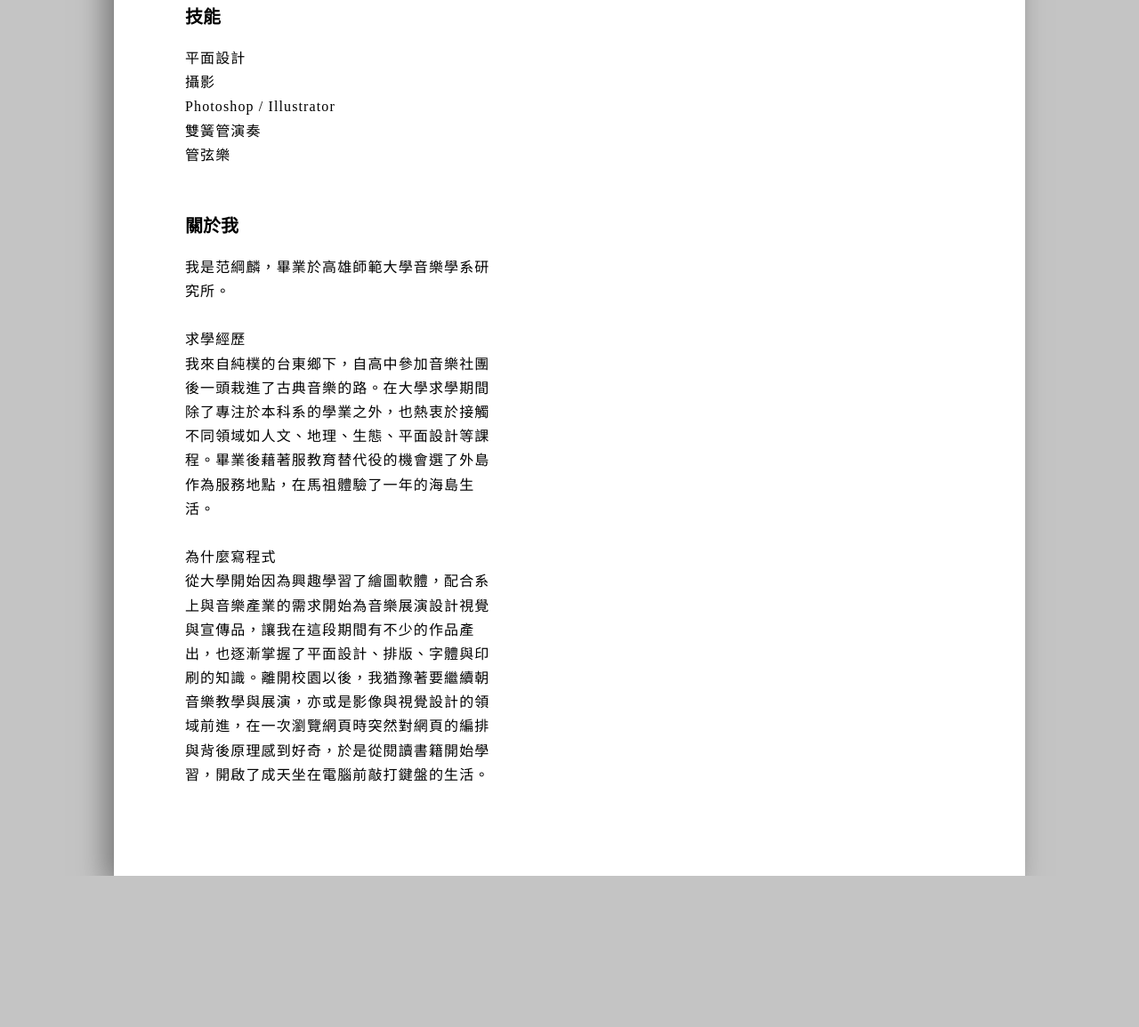
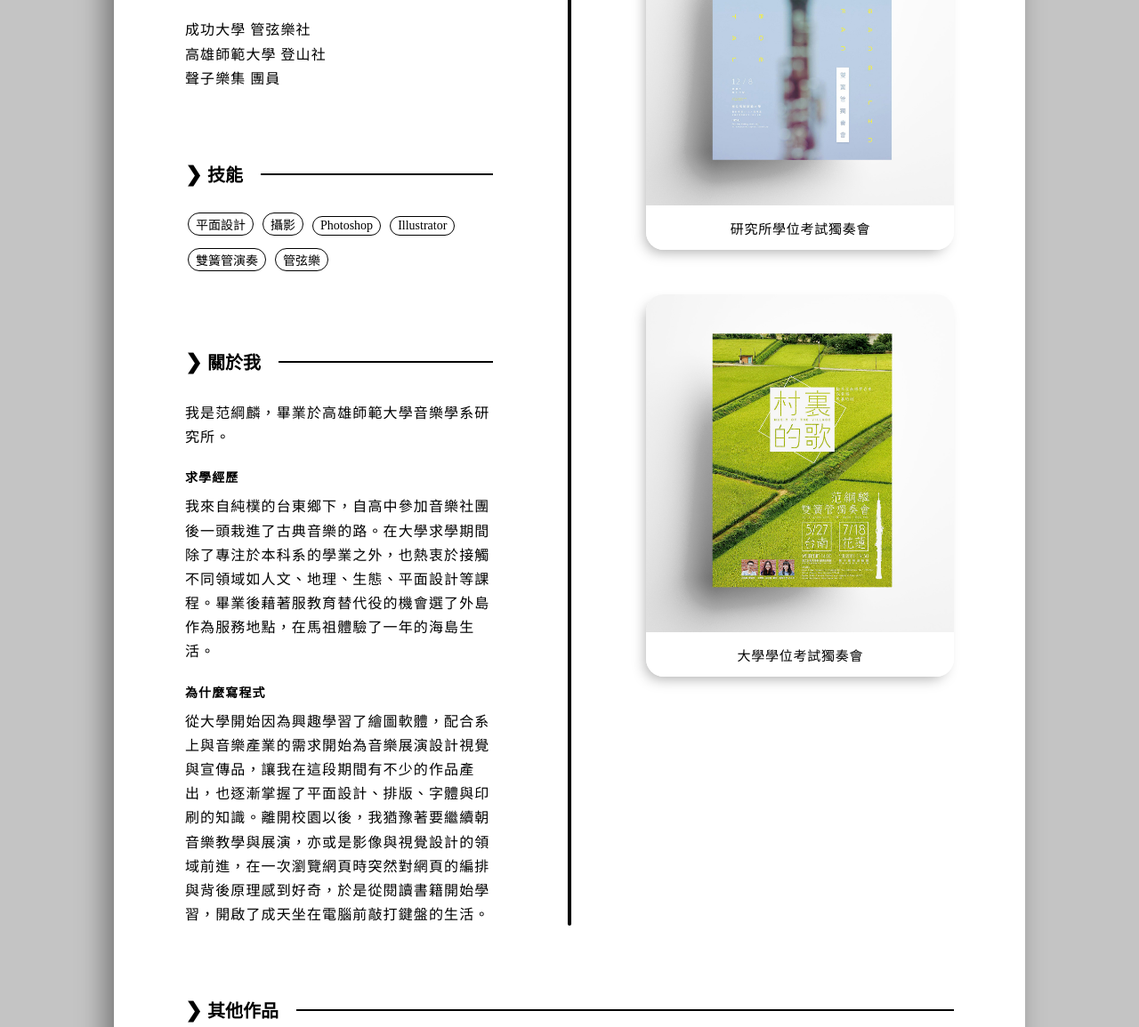
Before and after one commit to driedfishlin/-, a plain HTML site: page mine.html in a window 1280 px wide. Shown: the part 1337-2492 px from the top of the page at 89% size. Before the commit the page ends 2322 px from the top, so only its background shows below. Drawn offline with Linux system fonts and the light colour scheme.

Commit message:
初稿完成

```diff
--- a/all.scss
+++ b/all.scss
@@ -19,35 +19,36 @@ body {
 }
 
 .page {
+    // height: 100%;
     width: 1024px;
     background: rgb(255, 255, 255);
     position: relative;
     padding: 50px 80px;
-    margin: auto;
-    overflow: hidden;
-}
-
-.pageA {
-    margin: 80px auto 0px auto;
-}
-
-.pageB {
-    margin: 0px auto 80px auto;
 }
 
 .shadow {
+    // height: 100%;
     box-shadow: -10px 10px 30px #777;
     width: 1024px;
-    margin: auto;
+    border-radius: 20px;
+    overflow: hidden;
+    margin: 80px auto 80px auto;
 }
 
 // header
 .header {
     display: flex;
+    .lineCol {
+        width: 10px;
+        height: 131px;
+        background: #000;
+        margin-top: 12px;
+        margin-right: 20px;
+        // border-radius: 10px;
+    }
 }
 
 #persPhoto {
-    // position: absolute;
     width: 600px;
     position: relative;
     top: -30px;
@@ -61,14 +62,6 @@ body {
     right: -80px;
     display: flex;
     margin-top: 200px;
-}
-
-.lineCol {
-    width: 10px;
-    height: 131px;
-    background: #000;
-    margin-top: 12px;
-    margin-right: 20px;
 }
 
 h1,
@@ -100,13 +93,13 @@ h2 {
 
 //motto
 .motto {
-    // transform: rotate(-10deg);
+    transform: rotate(-10deg);
     z-index: 2;
     font-family: 'Noto Serif TC', serif;
-    width: 1024px;
+    width: 1200px;
     margin: auto;
     position: relative;
-    // left: -40px;
+    left: -170px;
     background: rgb(46, 49, 51);
     padding: 23px 0 45px 0;
     color: white;
@@ -125,7 +118,7 @@ h2 {
     .p {
         display: inline-block;
         position: relative;
-        left: 20%;
+        left: 24%;
         top: -4px;
         width: 80%;
     }
@@ -139,37 +132,178 @@ h2 {
 
 .curlyBracesL {
     position: absolute;
-    left: 130px;
+    left: 210px;
 }
 
 .curlyBracesR {
     position: absolute;
-    right: 130px;
+    right: 210px;
+}
+
+// contact
+.contact {
+    font-family: 'Noto Sans TC', sans-serif;
+    font-weight: 700;
+    width: 100%;
+    position: relative;
+    letter-spacing: 0.08em;
+}
+
+.information {
+    position: absolute;
+    top: 30px;
+    right: 0px;
 }
 
 // main
 .main {
     display: flex;
     justify-content: space-between;
+    margin-top: 200px;
+    height: 100%;
+    h5 {
+        font-size: 20px;
+        margin: 0px 0 20px 0;
+        font-family: 'Noto Serif TC', serif;
+        font-weight: 600;
+        display: inline-block;
+        position: absolute;
+        background: #FFF;
+        z-index: 1;
+        &::before {
+            content: "❯ ";
+            font-size: 23px;
+        }
+        &::after {
+            content: "　";
+        }
+    }
+    .hr {
+        display: inline-block;
+        width: 100%;
+        position: relative;
+        // left: 10px;
+        top: 2px;
+        background: #000;
+        height: 2px;
+    }
+    .lineCol {
+        width: 4px;
+        border-radius: 5px;
+        background: #000;
+        margin-top: 27px;
+        margin-bottom: 80px;
+    }
 }
 
 .article {
     width: 40%;
     margin-top: 20px;
     .card {
-        margin-bottom: 50px;
-    }
-    h5 {
-        font-size: 20px;
-        margin: 0px 0 20px 0;
+        margin-bottom: 80px;
+        position: relative;
     }
     p {
+        font-size: 16px;
         letter-spacing: 0.07em;
         line-height: 1.7;
+        font-family: 'Noto Sans TC', sans-serif;
+        margin-top: 40px;
+        .bold {
+            font-weight: 700;
+            font-size: 14px;
+            &::after {
+                content: "　";
+                font-size: 30px;
+            }
+        }
+    }
+    .skill {
+        font-size: 14px;
+        border: 1px solid #000;
+        display: inline-block;
+        border-radius: 15px;
+        padding: 2px 8px;
+        margin: 7px 3px;
+    }
+    .skillA {
+        margin-top: 40px;
     }
 }
 
 .protfolio {
+    font-size: 0;
     width: 40%;
     margin-top: 20px;
+    // padding-bottom: 50px;
+    .hr {
+        top: 17px;
+    }
+    .br {
+        height: 80px;
+    }
+    .proCard {
+        overflow: hidden;
+        border-radius: 20px;
+        margin-bottom: 50px;
+        box-shadow: -5px 7px 15px -5px #AAA;
+    }
+    img {
+        width: 346px;
+    }
+    .description {
+        padding: 15px 20px;
+        font-size: 15px;
+        // color: white;
+        background: #FFF;
+        height: 50px;
+        width: 346px;
+        font-family: 'Noto Sans TC';
+        font-weight: 400;
+        text-align: center;
+        letter-spacing: 0.05em;
+    }
 }
+
+.elseProt {
+    h5 {
+        font-size: 20px;
+        margin: 0px 0 20px 0;
+        font-family: 'Noto Serif TC', serif;
+        font-weight: 600;
+        display: inline-block;
+        position: absolute;
+        background: #FFF;
+        z-index: 1;
+        &::before {
+            content: "❯ ";
+            font-size: 23px;
+        }
+        &::after {
+            content: "　";
+        }
+    }
+    .hr {
+        display: inline-block;
+        width: 100%;
+        position: relative;
+        // left: 10px;
+        top: 2px;
+        background: #000;
+        height: 2px;
+    }
+    .cards {
+        display: flex;
+        flex-wrap: wrap;
+        margin-top: 60px;
+        justify-content: space-between;
+        align-content: flex-start;
+        // margin-bottom: 35px;
+    }
+    .elseProCard {
+        width: 250px;
+        border-radius: 10px;
+        // box-shadow: -5px 7px 15px -5px #AAA;
+        margin-bottom: 40px;
+    }
+}
--- a/mine.html
+++ b/mine.html
@@ -8,11 +8,15 @@
     <link rel="stylesheet" href="style/all.css">
     <link rel="preconnect" href="https://fonts.gstatic.com">
     <link href="https://fonts.googleapis.com/css2?family=Noto+Serif+TC:wght@200;400;600&display=swap" rel="stylesheet">
+    <link href="https://fonts.googleapis.com/css2?family=Noto+Sans+TC:wght@400;700&display=swap" rel="stylesheet">
+
 </head>
 
 <body>
     <div class="shadow">
-        <div class="page pageA">
+        <div class="page">
+
+            <!-- header -->
             <div class="header">
                 <img src="img/personalPhoto.png" alt="圖片" id="persPhoto">
                 <div class="hBlock">
@@ -28,38 +32,93 @@
                     </div>
                 </div>
             </div>
-        </div>
 
+            <!-- motto -->
             <div class="motto">
                 <span class="curlyBracesL">{</span>
                 <span class="p">
-                <p>我認為網頁設計是一件很浪漫的事，因為它能夠藉由畫面將感受傳達給使用者，<br>背後卻是建立在嚴謹的程式邏輯之上。</p>
+                <p><span style="font-size: 1px; letter-spacing: -2px;">　</span>我認為網頁設計是一件很浪漫的事，因為它能夠藉由畫面將感受傳達給使用者，<br>背後卻是建立在嚴謹的程式邏輯之上。</p>
                 </span>
                 <span class="curlyBracesR">}</span>
             </div>
-        <div class="page pageB">
+
+            <!-- contact -->
+            <div class="contact">
+                <div class="information">
+                    <p>PHONE: 0987-475739</p>
+                    <p>E-MAIL: ttt6501089@gmail.com</p>
+                </div>
+
+            </div>
+
+            <!-- main -->
             <div class=" main ">
                 <div class="article ">
                     <div class="card ">
                         <h5>學歷</h5>
+                        <div class="hr"></div>
                         <p>國立高雄師範大學 音樂研究所<br>國立臺南大學 音樂學系</p>
                     </div>
                     <div class="card ">
                         <h5>社團經歷</h5>
+                        <div class="hr"></div>
                         <p>成功大學 管弦樂社<br>高雄師範大學 登山社<br>聲子樂集 團員</p>
                     </div>
                     <div class="card ">
                         <h5>技能</h5>
-                        <p>平面設計<br>攝影<br>Photoshop / Illustrator<br>雙簧管演奏<br>管弦樂</p>
+                        <div class="hr"></div>
+                        <div class="skill skillA">平面設計</div>
+                        <div class="skill">攝影</div>
+                        <div class="skill">Photoshop</div>
+                        <div class="skill">Illustrator</div>
+                        <div class="skill">雙簧管演奏</div>
+                        <div class="skill">管弦樂</div>
                     </div>
                     <div class="card ">
                         <h5>關於我</h5>
-                        <p>我是范綱麟，畢業於高雄師範大學音樂學系研究所。<br><br>求學經歷<br>我來自純樸的台東鄉下，自高中參加音樂社團後一頭栽進了古典音樂的路。在大學求學期間除了專注於本科系的學業之外，也熱衷於接觸不同領域如人文、地理、生態、平面設計等課程。畢業後藉著服教育替代役的機會選了外島作為服務地點，在馬祖體驗了一年的海島生活。<br><br>為什麼寫程式<br>從大學開始因為興趣學習了繪圖軟體，配合系上與音樂產業的需求開始為音樂展演設計視覺與宣傳品，讓我在這段期間有不少的作品產出，也逐漸掌握了平面設計、排版、字體與印刷的知識。離開校園以後，我猶豫著要繼續朝音樂教學與展演，亦或是影像與視覺設計的領域前進，在一次瀏覽網頁時突然對網頁的編排與背後原理感到好奇，於是從閱讀書籍開始學習，開啟了成天坐在電腦前敲打鍵盤的生活。</p>
+                        <div class="hr"></div>
+                        <p>我是范綱麟，畢業於高雄師範大學音樂學系研究所。<br>
+                            <spen class="bold">求學經歷</spen><br>我來自純樸的台東鄉下，自高中參加音樂社團後一頭栽進了古典音樂的路。在大學求學期間除了專注於本科系的學業之外，也熱衷於接觸不同領域如人文、地理、生態、平面設計等課程。畢業後藉著服教育替代役的機會選了外島作為服務地點，在馬祖體驗了一年的海島生活。<br>
+                            <spen class="bold">為什麼寫程式
+                            </spen><br>從大學開始因為興趣學習了繪圖軟體，配合系上與音樂產業的需求開始為音樂展演設計視覺與宣傳品，讓我在這段期間有不少的作品產出，也逐漸掌握了平面設計、排版、字體與印刷的知識。離開校園以後，我猶豫著要繼續朝音樂教學與展演，亦或是影像與視覺設計的領域前進，在一次瀏覽網頁時突然對網頁的編排與背後原理感到好奇，於是從閱讀書籍開始學習，開啟了成天坐在電腦前敲打鍵盤的生活。</p>
                     </div>
                 </div>
+                <div class="lineCol">　</div>
                 <div class="protfolio ">
-                    <div class="proCard ">123</div>
-                    <div class="proCard ">123</div>
+                    <h5>畢業製作</h5>
+                    <div class="hr"></div>
+                    <div class="br"></div>
+
+                    <div class="proCard"><img src="img/p01.jpg" alt="作品">
+                        <div class="description">
+                            <p>研究所學位考試獨奏會</p>
+                        </div>
+                    </div>
+
+                    <div class="proCard"><img src="img/p02.jpg" alt="作品">
+                        <div class="description">
+                            <p>大學學位考試獨奏會</p>
+                        </div>
+                    </div>
+
+                </div>
+            </div>
+
+            <!-- else protfolio -->
+            <div class="elseProt">
+                <h5>其他作品</h5>
+                <div class="hr"></div>
+                <div class="br"></div>
+                <div class="cards">
+                    <img class="elseProCard" src="img/p03.jpg" alt="作品">
+                    <img class="elseProCard" src="img/p04.jpg" alt="作品">
+                    <img class="elseProCard" src="img/p05.jpg" alt="作品">
+                    <img class="elseProCard" src="img/p06.jpg" alt="作品">
+                    <img class="elseProCard" src="img/p07.jpg" alt="作品">
+                    <img class="elseProCard" src="img/p08.jpg" alt="作品">
+                    <img class="elseProCard" src="img/p09.jpg" alt="作品">
+                    <img class="elseProCard" src="img/p10.jpg" alt="作品">
+                    <img class="elseProCard" src="img/p11.jpg" alt="作品">
                 </div>
             </div>
         </div>
```
Also changed, not shown: dist/style/all.min.css, img/p01.jpg (added), img/p02.jpg (added), img/p03.jpg (added), img/p04.jpg (added), img/p05.jpg (added), img/p06.jpg (added), img/p07.jpg (added), img/p08.jpg (added), img/p09.jpg (added), img/p10.jpg (added), img/p11.jpg (added), style/all.css, 2 other files. Lines whose indentation alone changed are shown as unchanged.
